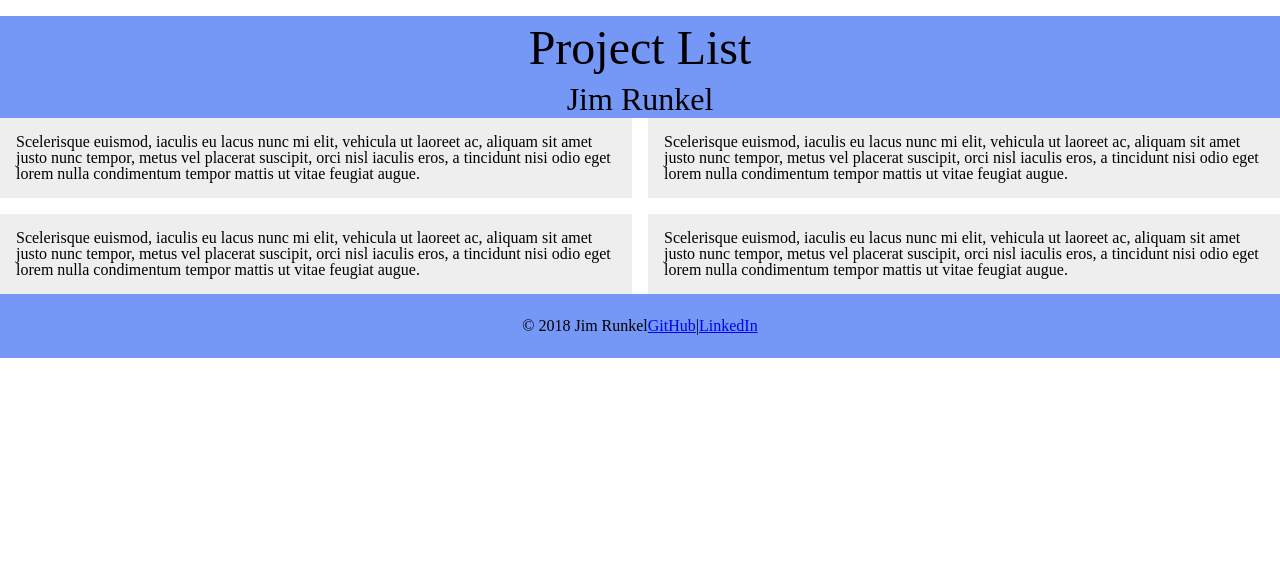
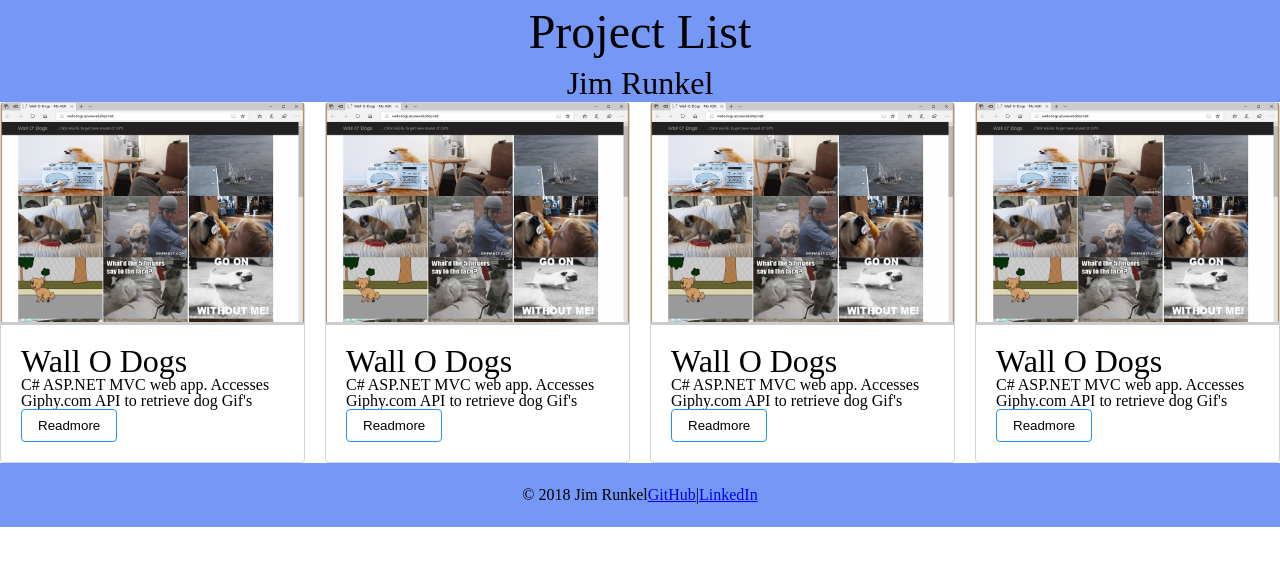
Before and after one commit to IndianaJim/WhatWouldJimDo, a plain HTML site: page index.html in a window 1280 px wide. Drawn offline with nearby package versions, Linux system fonts and the light colour scheme.

Commit message:
building project cards - changing format

```diff
--- a/css/style.css
+++ b/css/style.css
@@ -1,41 +1,8 @@
-
-body {
-  /*display: grid;
-  grid-template-columns: repeat(4, 1fr);*/
-  /*grid-template-rows: 10vw 30vw 10vw;*/
-
-}
 
 header,
 header2,
 footer {
   grid-column: 1 / span 5;
-}
-
-main {
-    grid-column: 1fr,1fr;
-    grid-gap: 1em;
-
-}
-
-aside {
-  grid-column: span 2;
-}
-
-@media (max-width: 700px) {
-
-  main,
-  aside {
-    grid-column: 1 / span 5;
-  }
-
-}
-
-/* Demo Specific Styles */
-body {
-  margin: 0 auto;
-  max-width: 80em;
-  padding: 1em 0;
 }
 
 header,
@@ -45,16 +12,6 @@ footer {
     display: flex;
     align-items: center;
     justify-content: center;
-}
-
-
-
-main,
-aside {
-
-  display: flex;
-  align-items: center;
-  justify-content: center;
 }
 
 header2 {
@@ -73,3 +30,34 @@ h2 {
 h3 {
     font-size: 2rem;
 }
+.grid-container {
+    display: grid;
+    grid-template-columns: repeat(auto-fit, minmax(300px, 1fr));
+    grid-gap: 20px;
+}
+.card {
+    border: 1px solid #d3d3d3;
+    border-radius: .25rem;
+}
+
+.bg-img {
+    background-size: cover;
+    background-position: center;
+    background-color: #ccc;
+}
+
+.content {
+    padding: 20px;
+}
+
+img{
+    max-width:100%
+}
+
+button {
+    background-color: transparent;
+    border: 1px solid #2196F3;
+    padding: .5rem 1rem;
+    cursor: pointer;
+    border-radius: .25rem;
+}
--- a/index.html
+++ b/index.html
@@ -9,19 +9,6 @@
 
 
       <link rel="stylesheet" href="css/style.css">
-    <style>
-        .projwrapper{
-            display:grid;
-            grid-template-columns: 1fr 1fr;
-            grid-gap:1em;
-        }
-        .projwrapper > div {
-            background: #eee;
-            padding: 1em;
-
-        }
-
-    </style>
 
 </head>
 
@@ -34,33 +21,53 @@
     <header2>
         <h3>Jim Runkel</h3>
     </header2>
-
-    <main>
-        <div class="projwrapper">
-            <div>
-                Scelerisque euismod, iaculis eu lacus nunc mi elit, vehicula ut laoreet ac, aliquam sit amet justo nunc tempor, metus vel placerat suscipit, orci nisl iaculis eros, a tincidunt nisi odio eget lorem nulla condimentum tempor mattis ut vitae feugiat augue.
+    <div class="grid-container">
+        <div class="card">
+            <div class="bg-img">
+                <img src="/img/Project-img-900x650-wallodogs.png" alt ="Wall O Dogs Giphy API c# MVC Web app" />
             </div>
-            <div>
-                Scelerisque euismod, iaculis eu lacus nunc mi elit, vehicula ut laoreet ac, aliquam sit amet justo nunc tempor, metus vel placerat suscipit, orci nisl iaculis eros, a tincidunt nisi odio eget lorem nulla condimentum tempor mattis ut vitae feugiat augue.
+            <div class="content">
+                <h3>Wall O Dogs</h3>
+                <p>C# ASP.NET MVC web app. Accesses Giphy.com API to retrieve dog Gif's</p>
+                <button>Readmore</button>
             </div>
-            <div>
-                Scelerisque euismod, iaculis eu lacus nunc mi elit, vehicula ut laoreet ac, aliquam sit amet justo nunc tempor, metus vel placerat suscipit, orci nisl iaculis eros, a tincidunt nisi odio eget lorem nulla condimentum tempor mattis ut vitae feugiat augue.
+        </div>
+        <div class="card">
+            <div class="bg-img">
+                <img src="/img/Project-img-900x650-wallodogs.png" alt="Wall O Dogs Giphy API c# MVC Web app" />
             </div>
-            <div>
-                Scelerisque euismod, iaculis eu lacus nunc mi elit, vehicula ut laoreet ac, aliquam sit amet justo nunc tempor, metus vel placerat suscipit, orci nisl iaculis eros, a tincidunt nisi odio eget lorem nulla condimentum tempor mattis ut vitae feugiat augue.
+            <div class="content">
+                <h3>Wall O Dogs</h3>
+                <p>C# ASP.NET MVC web app. Accesses Giphy.com API to retrieve dog Gif's</p>
+                <button>Readmore</button>
             </div>
-
         </div>
-
-    </main>
-    <!--<aside>
-        Sidebar
-    </aside>-->
-    <footer>
-        <p>&copy; 2018 Jim Runkel   </p>
-        <a href="https://github.com/indianajim" target="_blank">GitHub</a>  |
-        <a href="https://www.linkedin.com/in/jimrunkel" target="_blank">LinkedIn</a>
-    </footer>
+        <div class="card">
+            <div class="bg-img">
+                <img src="/img/Project-img-900x650-wallodogs.png" alt="Wall O Dogs Giphy API c# MVC Web app" />
+            </div>
+            <div class="content">
+                <h3>Wall O Dogs</h3>
+                <p>C# ASP.NET MVC web app. Accesses Giphy.com API to retrieve dog Gif's</p>
+                <button>Readmore</button>
+            </div>
+        </div>
+        <div class="card">
+            <div class="bg-img">
+                <img src="/img/Project-img-900x650-wallodogs.png" alt="Wall O Dogs Giphy API c# MVC Web app" />
+            </div>
+            <div class="content">
+                <h3>Wall O Dogs</h3>
+                <p>C# ASP.NET MVC web app. Accesses Giphy.com API to retrieve dog Gif's</p>
+                <button>Readmore</button>
+            </div>
+        </div>
+    </div>
+        <footer>
+            <p>&copy; 2018 Jim Runkel   </p>
+            <a href="https://github.com/indianajim" target="_blank">GitHub</a>  |
+            <a href="https://www.linkedin.com/in/jimrunkel" target="_blank">LinkedIn</a>
+        </footer>
 
 
 </body>
```
Also changed, not shown: img/Project-img-900x650-wallodogs.png (added).
